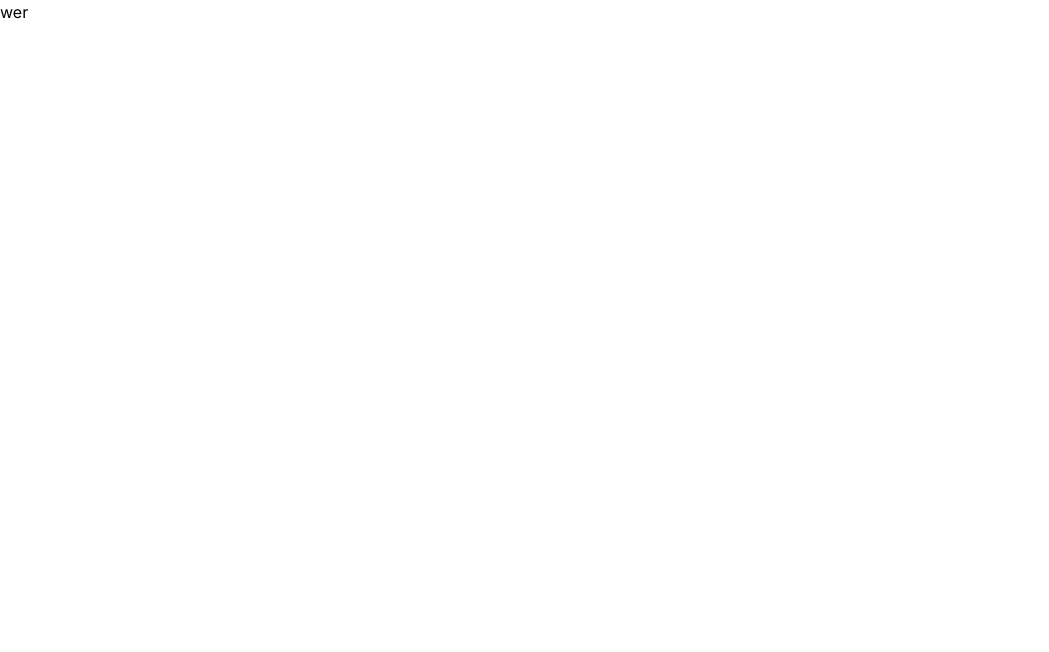
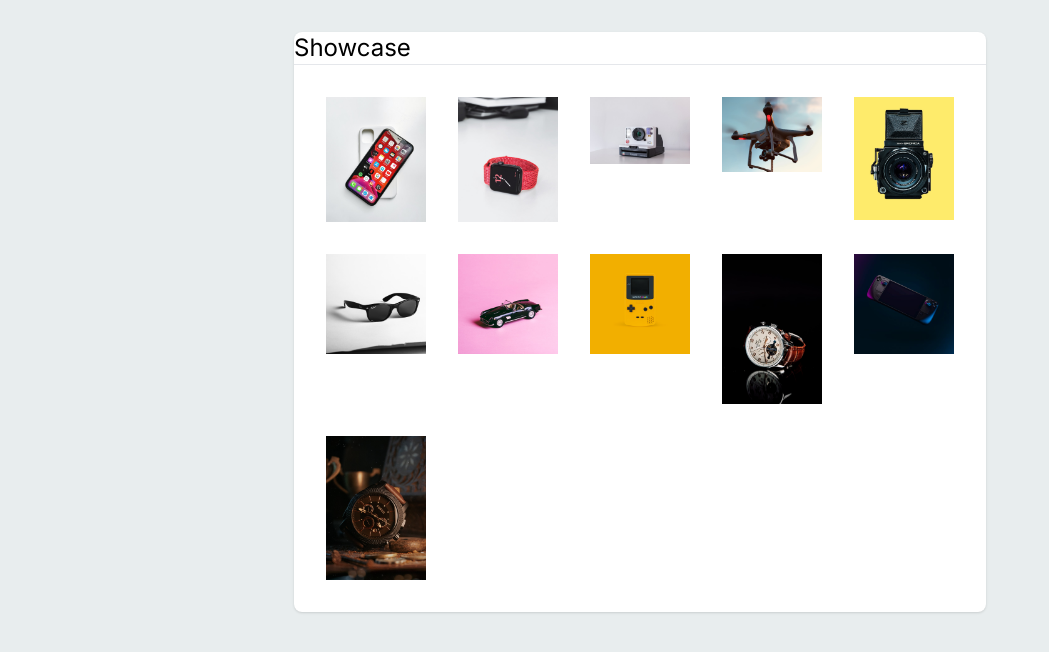
Before and after one commit to renatorodriguess/image-gallery, a Next.js app: page / in a window 1280 px wide. Shown: the top 652 px of the page, without its empty margins (0-1049 px from the left). Built offline with nearby package versions, Linux system fonts and the light colour scheme.

Commit message:
page and events commit

```diff
--- a/src/app/globals.css
+++ b/src/app/globals.css
@@ -1,3 +1,7 @@
 @tailwind base;
 @tailwind components;
 @tailwind utilities;
+
+body{
+    background-color: rgb(232, 237, 238);
+}
--- a/src/app/page.tsx
+++ b/src/app/page.tsx
@@ -1,7 +1,86 @@
+'use client'
+
+import { initialImageData } from '@/data'
+import { ImageGallery } from '@/types/global.types'
+import { DndContext, DragEndEvent, DragStartEvent, KeyboardSensor, PointerSensor, TouchSensor, closestCenter, useSensor, useSensors } from '@dnd-kit/core'
+import { SortableContext, arrayMove, rectSortingStrategy, sortableKeyboardCoordinates } from '@dnd-kit/sortable'
 import Image from 'next/image'
+import { useState } from 'react'
 
 export default function Home() {
+  const [galleryData, setgalleryData] = useState(initialImageData)
+
+  {/* dnd starts here*/}
+  const [activeItem, setactiveItem] = useState<ImageGallery | null>(null)
+  const sensors = useSensors(
+    useSensor(PointerSensor),
+    useSensor(KeyboardSensor, {
+      coordinateGetter: sortableKeyboardCoordinates
+    }),
+    useSensor(TouchSensor)
+  )
+
+  const handleDragStart = (event: DragStartEvent) => {
+    const {id} = event.active;
+    if(!id) return;
+
+    // current item
+    const currentItem = galleryData.find((item) => item.id === id);
+
+
+    setactiveItem(currentItem || null);
+  }
+
+  const handleDragEnd = (event: DragEndEvent) => {
+    setactiveItem(null);
+    const {active, over} = event;
+    if(!over) {
+      return;
+    }
+
+    if(active.id !== over.id) {
+      setgalleryData((items) => {
+        const oldIndex = items.findIndex((item) => item.id === active.id)
+        const newIndex = items.findIndex((item) => item.id === over.id)
+        return arrayMove(items, oldIndex, newIndex)
+      })
+    }
+  };
+
+  //dnd ends here
+
   return (
-    <div>wer</div>
+    <div className='min-h-screen'>
+      <div className='flex -col items-center justify-center'>
+        <div className='bg-white my-8 rounded-lg shadow max-w-5xl grid divide-y'>
+          <header className='text-2xl'>Showcase</header>
+
+          {/* dnd context*/}
+            <DndContext
+            sensors={sensors}
+            collisionDetection={closestCenter}
+            onDragStart={handleDragStart}
+            onDragEnd={handleDragEnd}
+            >
+              <div className='grid grid-cols-2 md:grid-cols-5 gap-8 p-8'>
+                <SortableContext  items={galleryData} strategy={rectSortingStrategy}>
+                  {
+                    galleryData.map((imageItem) => (
+                      <div key={imageItem.id}>
+                        <Image src={imageItem.slug} alt='' width={100} height={100}/>
+                      </div>
+                    ))
+                  }
+
+
+                </SortableContext>
+
+
+              </div>
+            </DndContext>
+
+        </div>
+      </div>
+    </div>
   )
 }
--- a/tailwind.config.ts
+++ b/tailwind.config.ts
@@ -7,13 +7,7 @@ const config: Config = {
     './src/app/**/*.{js,ts,jsx,tsx,mdx}',
   ],
   theme: {
-    extend: {
-      backgroundImage: {
-        'gradient-radial': 'radial-gradient(var(--tw-gradient-stops))',
-        'gradient-conic':
-          'conic-gradient(from 180deg at 50% 50%, var(--tw-gradient-stops))',
-      },
-    },
+    extend: {},
   },
   plugins: [],
 }
```
